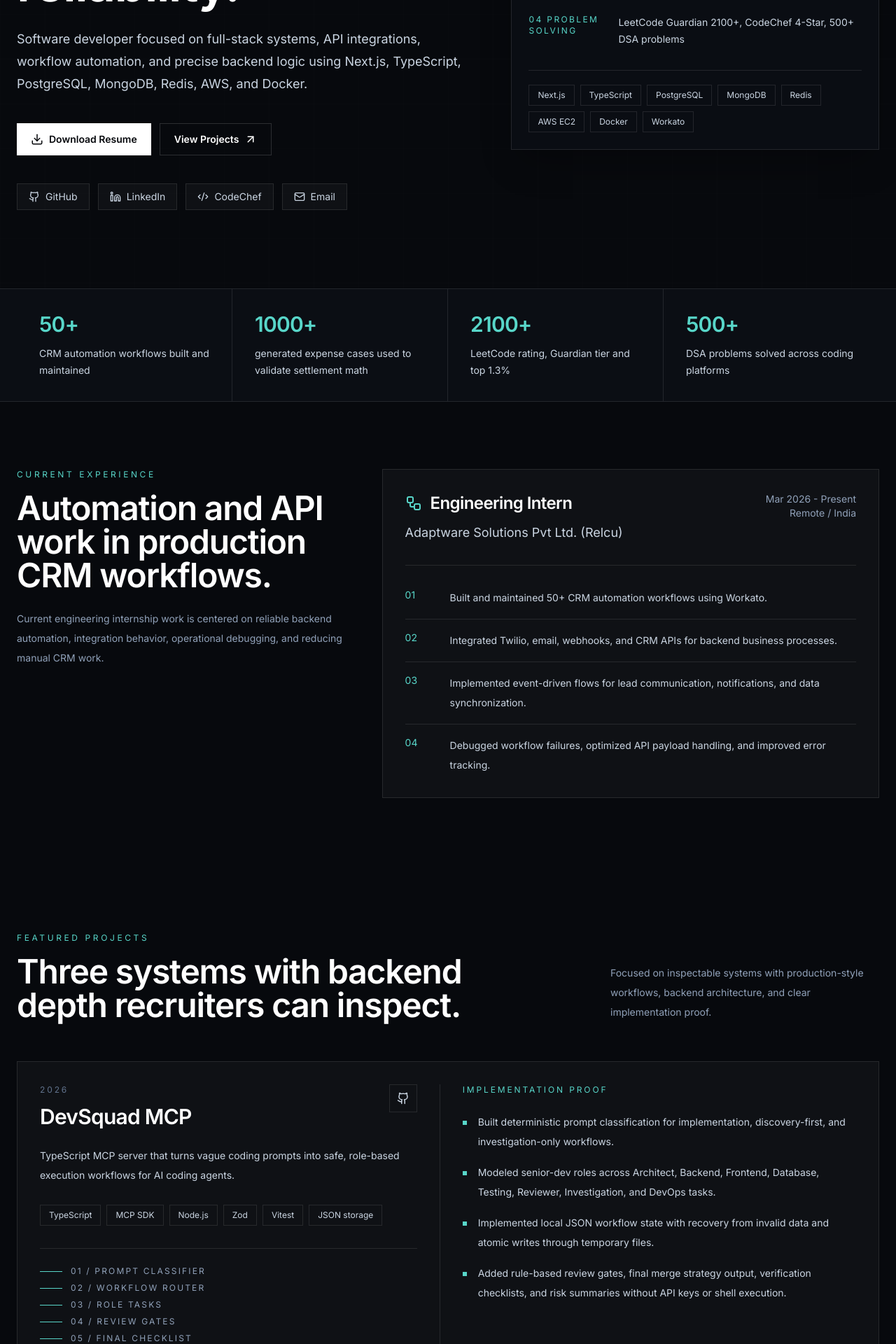
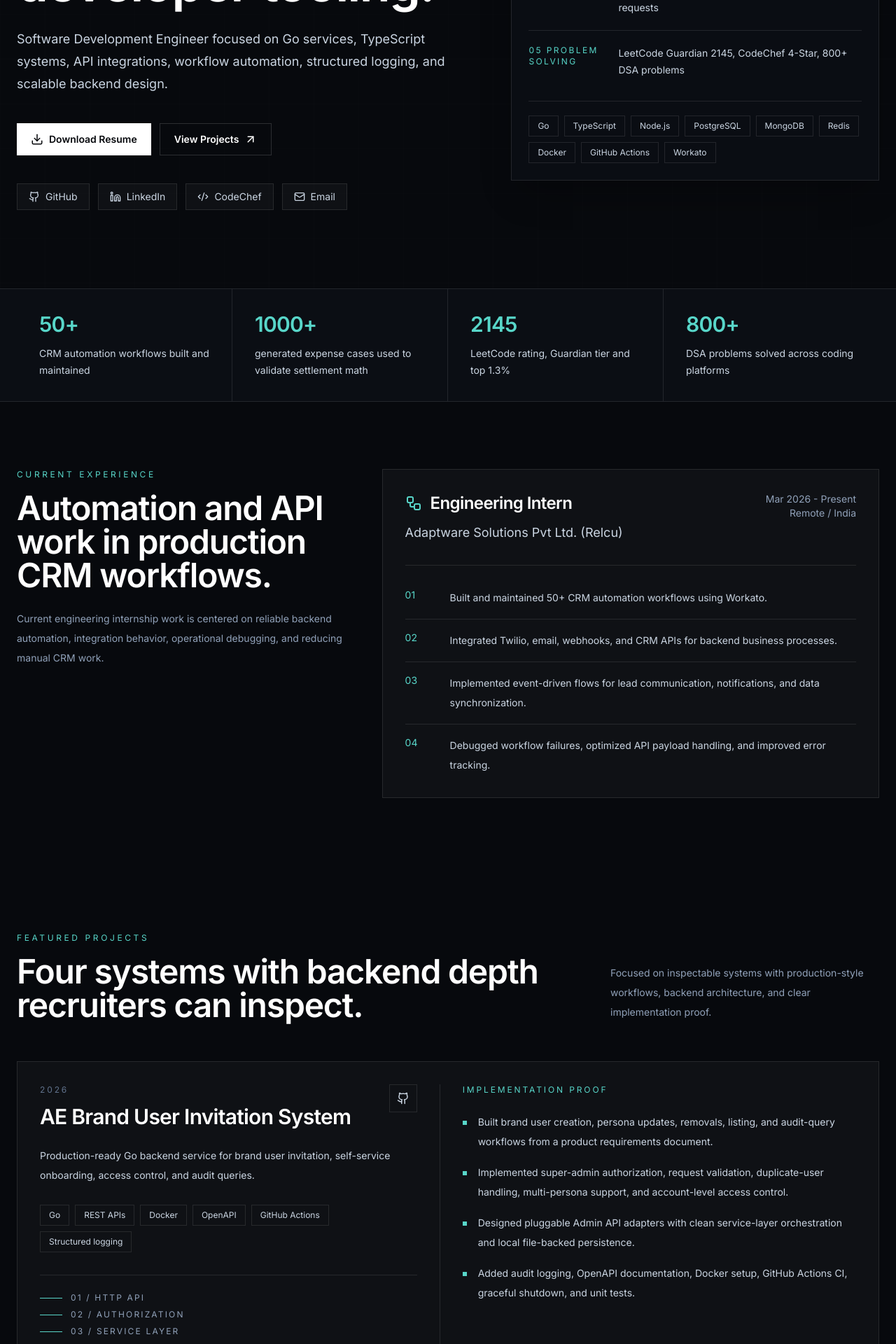
Before and after one commit to abhaybansal0322/portfolio, a Next.js app: page / in a window 1280 px wide. Shown: the part 620-2540 px from the top of the page at 70% size. Built offline with nearby package versions, Linux system fonts and the light colour scheme.

Commit message:
feat: update resume and portfolio projects

```diff
--- a/src/app/layout.tsx
+++ b/src/app/layout.tsx
@@ -10,7 +10,7 @@
 export const metadata: Metadata = {
   title: "Abhay Bansal | Software Developer",
   description:
-    "Software developer focused on full-stack systems, backend automation, API integrations, PostgreSQL, Redis, AWS, Docker, and strong problem solving.",
+    "Software developer focused on Go backend services, TypeScript systems, API integrations, automation, Docker, GitHub Actions, and strong problem solving.",
 };
 
 export default function RootLayout({
--- a/src/components/Achievements.tsx
+++ b/src/components/Achievements.tsx
@@ -7,7 +7,7 @@
     "INR 3 Lakh Merit Scholarship at Thapar University",
     "Global Rank 25 in CodeChef Starters 216",
     "Global Rank 181 in LeetCode Biweekly Contest 173",
-    "CodeChef 4-Star, peak rating 1919; Codeforces rating 1511",
+    "LeetCode Guardian 2145; CodeChef 4-Star, peak rating 1919",
 ];
 
 const Achievements = () => {
--- a/src/components/Footer.tsx
+++ b/src/components/Footer.tsx
@@ -3,7 +3,7 @@
         <footer className="border-t border-white/10 bg-[#07090d] py-8 text-slate-500">
             <div className="mx-auto flex max-w-7xl flex-col gap-3 px-6 text-sm md:flex-row md:items-center md:justify-between">
                 <p>&copy; {new Date().getFullYear()} Abhay Bansal.</p>
-                <p>Software developer focused on reliable full-stack systems.</p>
+                <p>Software developer focused on reliable backend systems and automation.</p>
             </div>
         </footer>
     );
--- a/src/components/Hero.tsx
+++ b/src/components/Hero.tsx
@@ -7,10 +7,10 @@
     { label: "GitHub", href: "https://github.com/abhaybansal0322", icon: Github },
     { label: "LinkedIn", href: "https://www.linkedin.com/in/abhay-bansal-44474a263/", icon: Linkedin },
     { label: "CodeChef", href: "https://www.codechef.com/users/bansal03", icon: Code2 },
-    { label: "Email", href: "mailto:abhaybansal19000@gmail.com", icon: Mail },
+    { label: "Email", href: "mailto:abhaybansalwork@gmail.com", icon: Mail },
 ];
 
-const stack = ["Next.js", "TypeScript", "PostgreSQL", "MongoDB", "Redis", "AWS EC2", "Docker", "Workato"];
+const stack = ["Go", "TypeScript", "Node.js", "PostgreSQL", "MongoDB", "Redis", "Docker", "GitHub Actions", "Workato"];
 
 const Hero = () => {
     return (
@@ -38,7 +38,7 @@
                         transition={{ duration: 0.65, delay: 0.08 }}
                         className="mt-6 max-w-4xl text-5xl font-semibold tracking-tight text-white sm:text-6xl md:text-7xl"
                     >
-                        Abhay Bansal builds backend-driven software that ships with measurable reliability.
+                        Abhay Bansal builds backend systems, automation, and AI-native developer tooling.
                     </motion.h1>
 
                     <motion.p
@@ -47,7 +47,7 @@
                         transition={{ duration: 0.65, delay: 0.16 }}
                         className="mt-7 max-w-2xl text-lg leading-8 text-slate-300"
                     >
-                        Software developer focused on full-stack systems, API integrations, workflow automation, and precise backend logic using Next.js, TypeScript, PostgreSQL, MongoDB, Redis, AWS, and Docker.
+                        Software Development Engineer focused on Go services, TypeScript systems, API integrations, workflow automation, structured logging, and scalable backend design.
                     </motion.p>
 
                     <motion.div
@@ -113,9 +113,10 @@
                         <div className="space-y-5">
                             {[
                                 ["automation", "50+ Workato CRM workflows with Twilio, email, webhooks, and CRM APIs"],
+                                ["go backend", "Brand invitation service with authorization, audit logs, OpenAPI docs, Docker, CI, and unit tests"],
                                 ["systems", "Expense platform with penny-accurate settlements and service-based backend"],
                                 ["scale", "ELC booking workflows supporting 100+ daily room requests"],
-                                ["problem solving", "LeetCode Guardian 2100+, CodeChef 4-Star, 500+ DSA problems"],
+                                ["problem solving", "LeetCode Guardian 2145, CodeChef 4-Star, 800+ DSA problems"],
                             ].map(([title, detail], index) => (
                                 <div key={title} className="grid grid-cols-[112px_1fr] gap-4 border-t border-white/10 pt-5 first:border-t-0 first:pt-0">
                                     <p className="font-mono text-xs uppercase tracking-[0.2em] text-[#58d6c9]">0{index + 1} {title}</p>
--- a/src/components/Metrics.tsx
+++ b/src/components/Metrics.tsx
@@ -5,8 +5,8 @@
 const metrics = [
     { value: "50+", label: "CRM automation workflows built and maintained" },
     { value: "1000+", label: "generated expense cases used to validate settlement math" },
-    { value: "2100+", label: "LeetCode rating, Guardian tier and top 1.3%" },
-    { value: "500+", label: "DSA problems solved across coding platforms" },
+    { value: "2145", label: "LeetCode rating, Guardian tier and top 1.3%" },
+    { value: "800+", label: "DSA problems solved across coding platforms" },
 ];
 
 const Metrics = () => {
--- a/src/components/Projects.tsx
+++ b/src/components/Projects.tsx
@@ -4,6 +4,22 @@
 import { ArrowUpRight, Github } from "lucide-react";
 
 const projects = [
+    {
+        title: "AE Brand User Invitation System",
+        year: "2026",
+        summary: "Production-ready Go backend service for brand user invitation, self-service onboarding, access control, and audit queries.",
+        stack: ["Go", "REST APIs", "Docker", "OpenAPI", "GitHub Actions", "Structured logging"],
+        proof: [
+            "Built brand user creation, persona updates, removals, listing, and audit-query workflows from a product requirements document.",
+            "Implemented super-admin authorization, request validation, duplicate-user handling, multi-persona support, and account-level access control.",
+            "Designed pluggable Admin API adapters with clean service-layer orchestration and local file-backed persistence.",
+            "Added audit logging, OpenAPI documentation, Docker setup, GitHub Actions CI, graceful shutdown, and unit tests.",
+        ],
+        links: {
+            code: "https://github.com/abhaybansal0322/AE-Brand-User-Invitation",
+        },
+        diagram: ["HTTP API", "Authorization", "Service layer", "Admin adapters", "Audit log"],
+    },
     {
         title: "DevSquad MCP",
         year: "2026",
@@ -63,7 +79,7 @@
                     <div className="max-w-3xl">
                         <p className="font-mono text-xs uppercase tracking-[0.3em] text-[#58d6c9]">Featured projects</p>
                         <h2 className="mt-4 text-3xl font-semibold tracking-tight md:text-5xl">
-                            Three systems with backend depth recruiters can inspect.
+                            Four systems with backend depth recruiters can inspect.
                         </h2>
                     </div>
                     <p className="max-w-sm text-sm leading-7 text-slate-400">
--- a/src/components/Skills.tsx
+++ b/src/components/Skills.tsx
@@ -7,12 +7,12 @@
     {
         title: "Languages",
         icon: Code2,
-        items: ["C++", "TypeScript", "JavaScript", "SQL"],
+        items: ["C++", "Go", "TypeScript", "JavaScript", "SQL"],
     },
     {
         title: "Backend & Systems",
         icon: Server,
-        items: ["Node.js", "REST APIs", "NextAuth", "Webhooks", "Workato", "Redis"],
+        items: ["Go HTTP Services", "Node.js", "REST APIs", "API Integrations", "Webhooks", "Workato", "Redis"],
     },
     {
         title: "Data",
@@ -22,11 +22,11 @@
     {
         title: "Cloud & DevOps",
         icon: Cloud,
-        items: ["AWS EC2", "AWS S3", "Docker", "Nginx", "Git"],
+        items: ["Docker", "GitHub Actions", "AWS EC2", "AWS S3", "Nginx", "Git", "CI/CD", "Unit Testing"],
     },
 ];
 
-const foundations = ["DSA", "OS", "DBMS", "Computer Networks", "OOP", "Next.js", "Tailwind CSS"];
+const foundations = ["DSA", "OS", "DBMS", "Computer Networks", "OOP", "Next.js", "Tailwind CSS", "OpenAPI"];
 
 const Skills = () => {
     return (
```
Also changed, not shown: 1 other file (tests, documents, lock files or other folders).
